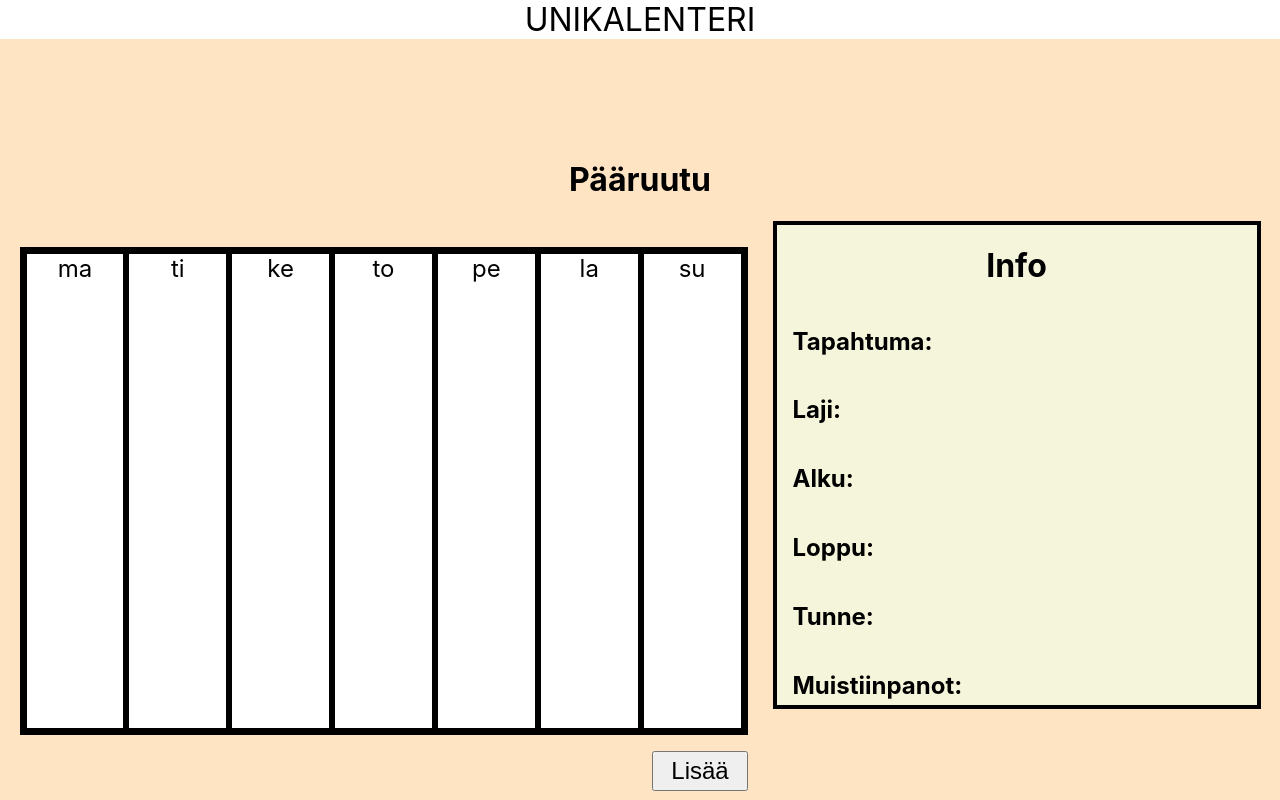
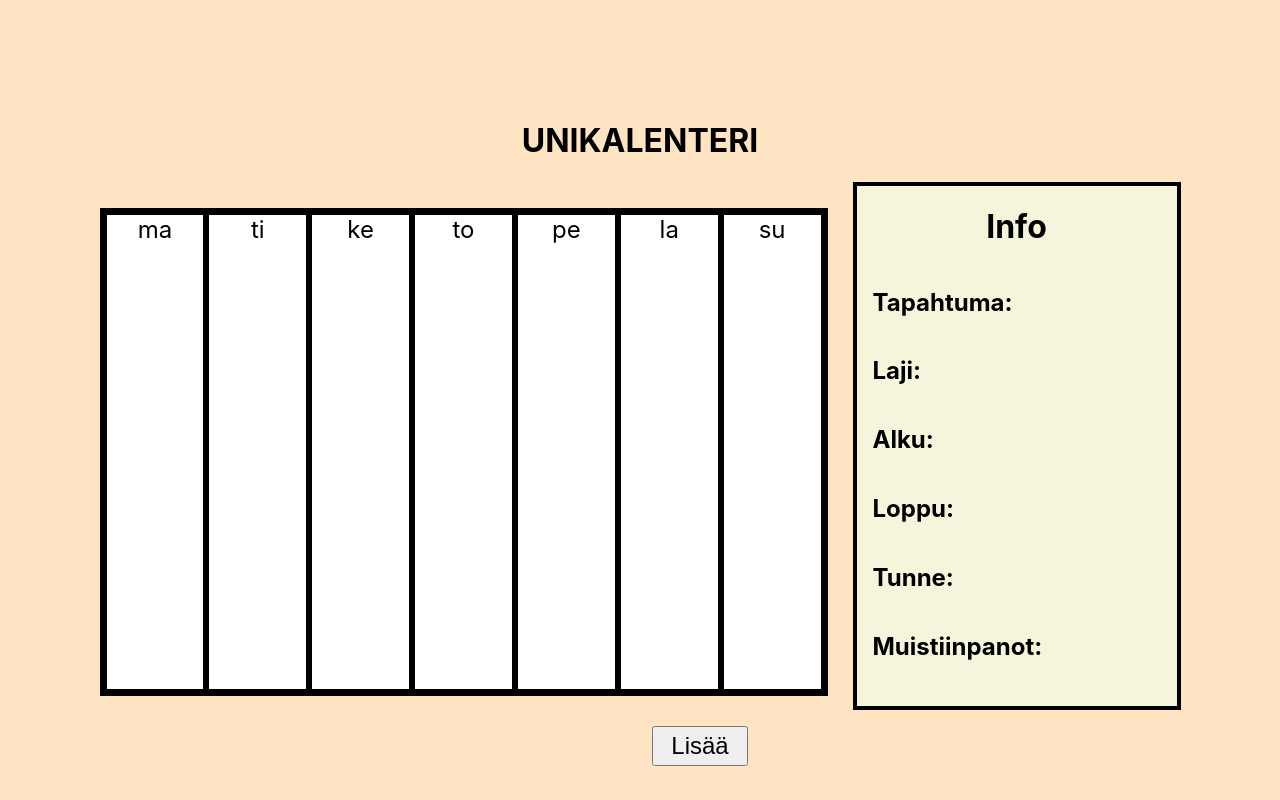
Before and after one commit to aashem/Ohjelmointi4, a React (Create React App) app in the folder unikalenteri/: page / in a window 1280 px wide. Shown: the top 800 px of the page. Built offline with nearby package versions, Linux system fonts and the light colour scheme.

Commit message:
Muutettu tyylitystä

```diff
--- a/unikalenteri/src/App.css
+++ b/unikalenteri/src/App.css
@@ -36,7 +36,7 @@
   font-size: x-large;
 }
 .Infopaneeli {
-  position: relative;
+  position: inherit;
   text-align: left;
   z-index: 0;
   border: 4px;
@@ -44,8 +44,8 @@
   border-color: black;
   display: inline-flex;
   flex-direction: column;
-  height: 60vmin;
-  width: 60vmin;
+  height: 65vmin;
+  width: 40vmin;
   background-color:beige;
 }
 
--- a/unikalenteri/src/App.js
+++ b/unikalenteri/src/App.js
@@ -73,6 +73,7 @@ function App() {
     setNykyinenKelloLoppu(kelloLoppu)
     setNykyinenNaama(naama)
     setNykyinenMuistiinpanot(muistiinpanot)
+        popup ? setPopup(false) : setPopup(true)
   }
   function Viikonpäiväf(props){
     let päivä = props.päivä
@@ -116,8 +117,7 @@ function App() {
 
   return (
     <div>
-        <header className="Otsikko">UNIKALENTERI</header>
-      <div className = "Pääruutu"><h1>Pääruutu</h1>
+      <div className = "Pääruutu"><h1>UNIKALENTERI</h1>
         <div className = "Lisäysikkuna" style = {{visibility: popup ? "visible" : "hidden"}}>
           <h1>
             <button className="Ikkunanraksi" onClick={lisäyshandler}>X</button>
@@ -156,7 +156,7 @@ function App() {
             <h2>Muistiinpanot</h2>
             <textarea onMouseLeave={muistiinpanohändler} className= "boksi"></textarea>
           </div>
-          <button className = "Lisäysnäppäin" onClick = {lisäämerkintäkalenteriin}>Lisää</button>
+          <button className = "Lisäysnäppäin" onClick = {lisäämerkintäkalenteriin}>Tallenna </button>
         </div>
         <div className = "Kalenteri">
         <Viikonpäiväf  päivä="ma"></Viikonpäiväf>
```
